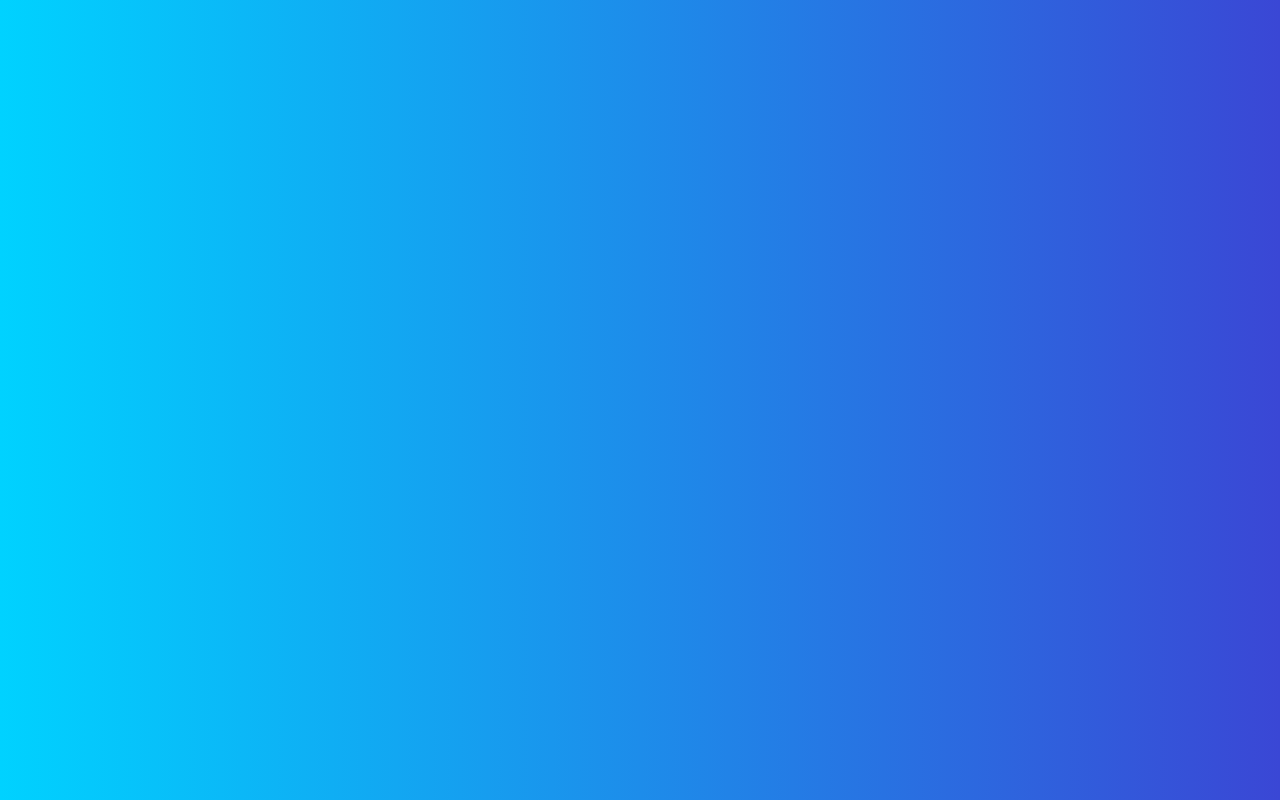
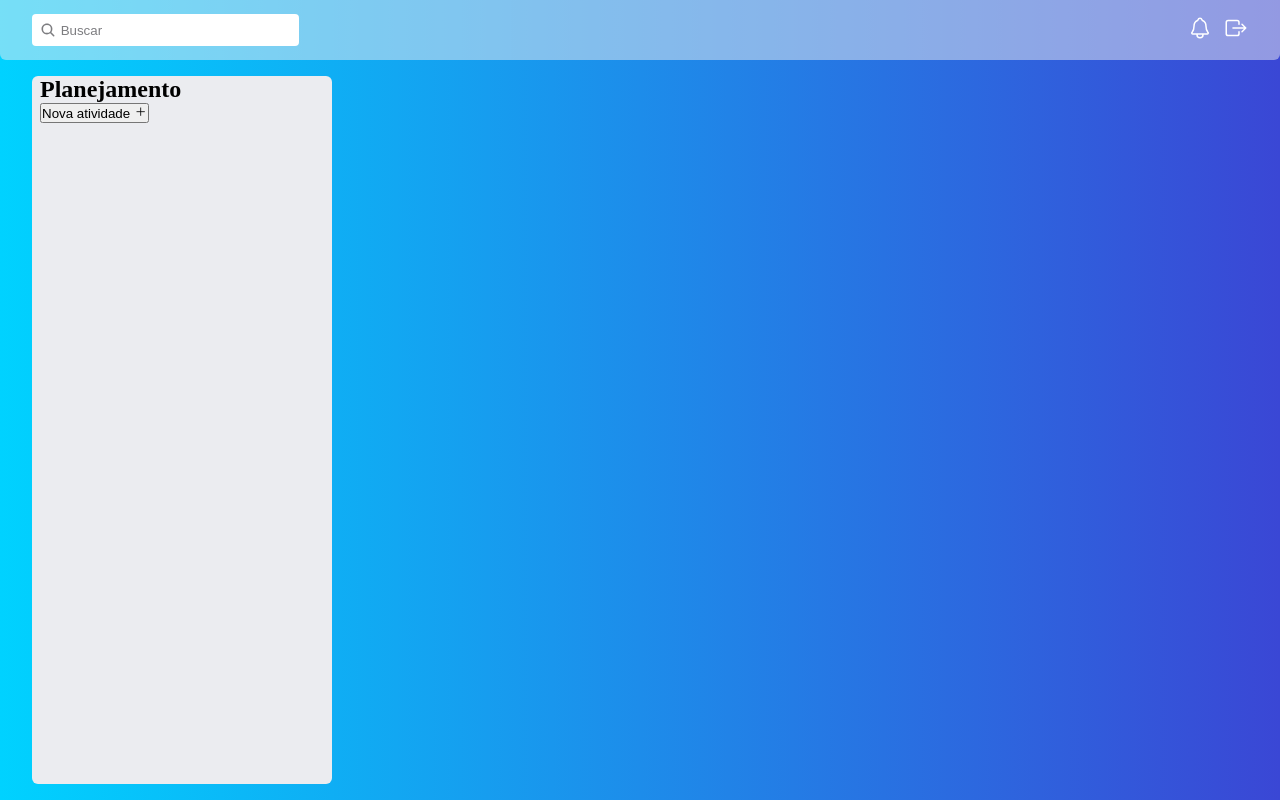
Before and after one commit to edson-dantass/acompanhar-atividades, a React (Create React App) app: page / in a window 1280 px wide. Built offline with nearby package versions, Linux system fonts and the light colour scheme; the HTML template or start-up script is replaced by a standard one.

Commit message:
Nota de Atualização
- Criação do componente Header e estilização
- Criação do componente Painel e estilização
- Criação do componente Card

```diff
--- a/src/App.js
+++ b/src/App.js
@@ -1,9 +1,11 @@
 import React from "react";
 import GlobalStyle from "./styles/GlobalStyle";
+import Painel from "./components/Painel";
 
 const App = () => {
   return (
     <>
+      <Painel />
       <GlobalStyle />
     </>
   );
--- /dev/null
+++ b/src/components/Header/index.js
@@ -0,0 +1,29 @@
+import React from "react";
+import {
+  IoSearch,
+  IoExitOutline,
+  IoNotificationsOutline,
+} from "react-icons/io5";
+
+import { Container } from "./styles";
+
+const Header = () => {
+  return (
+    <Container>
+      <li className="search-container">
+        <IoSearch />
+        <input type="search" name="buscar" placeholder="Buscar" />
+      </li>
+      <li className="actions-container">
+        <a href="#">
+          <IoNotificationsOutline />
+        </a>
+        <a href="#">
+          <IoExitOutline />
+        </a>
+      </li>
+    </Container>
+  );
+};
+
+export default Header;
--- /dev/null
+++ b/src/components/Header/styles.js
@@ -0,0 +1,54 @@
+import styled from "styled-components";
+
+export const Container = styled.ul`
+  position: fixed;
+  width: 100%;
+  height: 60px;
+  left: 0;
+  top: 0;
+  background: rgba(235, 236, 240, 0.5);
+  border-radius: 0px 0px 6px 6px;
+
+  display: flex;
+  justify-content: space-between;
+  padding: 0 2em;
+  align-items: center;
+
+  .search-container {
+    position: relative;
+
+    input[type="search"] {
+      transition: 0.3s ease;
+      border: solid transparent 2px;
+      padding: 0.5em 0.5em 0.5em 2em;
+      border-radius: 4px;
+      background: #fff;
+      min-width: 20em;
+      outline: none;
+      color: #7d7d80;
+
+      &:focus {
+        border: solid #3a47d5 2px;
+      }
+      &::placeholder {
+        color: #7d7d80;
+      }
+    }
+    svg {
+      top: 0.5em;
+      left: 0.5em;
+      position: absolute;
+      color: #7d7d80;
+    }
+  }
+
+  .actions-container {
+    svg:nth-child(1) {
+      margin-left: 0.5em;
+    }
+    svg {
+      font-size: 1.5em;
+      color: #fff;
+    }
+  }
+`;
--- /dev/null
+++ b/src/components/Painel/index.js
@@ -0,0 +1,27 @@
+import React from "react";
+import Header from "../Header";
+import { Container, Column } from "./styles";
+import { IoAdd } from "react-icons/io5";
+
+const Painel = () => {
+  return (
+    <>
+      <Header />
+      <Container>
+        <Column>
+          <div className="column-header">
+            <h2>Planejamento</h2>
+          </div>
+          <div className="colum-body"></div>
+          <div className="colum-footer">
+            <button>
+              Nova atividade <IoAdd />
+            </button>
+          </div>
+        </Column>
+      </Container>
+    </>
+  );
+};
+
+export default Painel;
--- /dev/null
+++ b/src/components/Painel/styles.js
@@ -0,0 +1,23 @@
+import styled from "styled-components";
+
+export const Container = styled.div`
+  height: 100%;
+  display: flex;
+  overflow-x: auto;
+  padding: 60px 2em 0 2em;
+`;
+
+export const Column = styled.div`
+  background: #ebecf0;
+  width: 300px;
+  margin: 1em 0em;
+  padding: 0 0.5em;
+  flex-shrink: 0;
+  flex-basis: 300px;
+  flex-grow: 0;
+  border-radius: 6px;
+
+  & + & {
+    margin-left: 2em;
+  }
+`;
--- a/src/styles/GlobalStyle.js
+++ b/src/styles/GlobalStyle.js
@@ -1,6 +1,13 @@
 import { createGlobalStyle } from "styled-components";
 
 const GlobalStyle = createGlobalStyle`
+
+    :root {
+        --grey-app {
+            color: #7D7D80;
+        }
+    }
+
     @import url('https://fonts.googleapis.com/css2?family=Roboto:wght@400;500;700&display=swap');
 
     * {
@@ -16,7 +23,7 @@ const GlobalStyle = createGlobalStyle`
         -moz-osx-font-smoothing: grayscale;
     }
 
-    #root {
+    body {
         background: linear-gradient(90deg, #00d2ff 0%, #3a47d5 100%);
     }
 
@@ -27,5 +34,7 @@ const GlobalStyle = createGlobalStyle`
     a {
         text-decoration: none;
     }
+
+
 `;
 export default GlobalStyle;
```
Also changed, not shown: src/components/Card/index.js (added), src/components/Card/styles.js (added).
